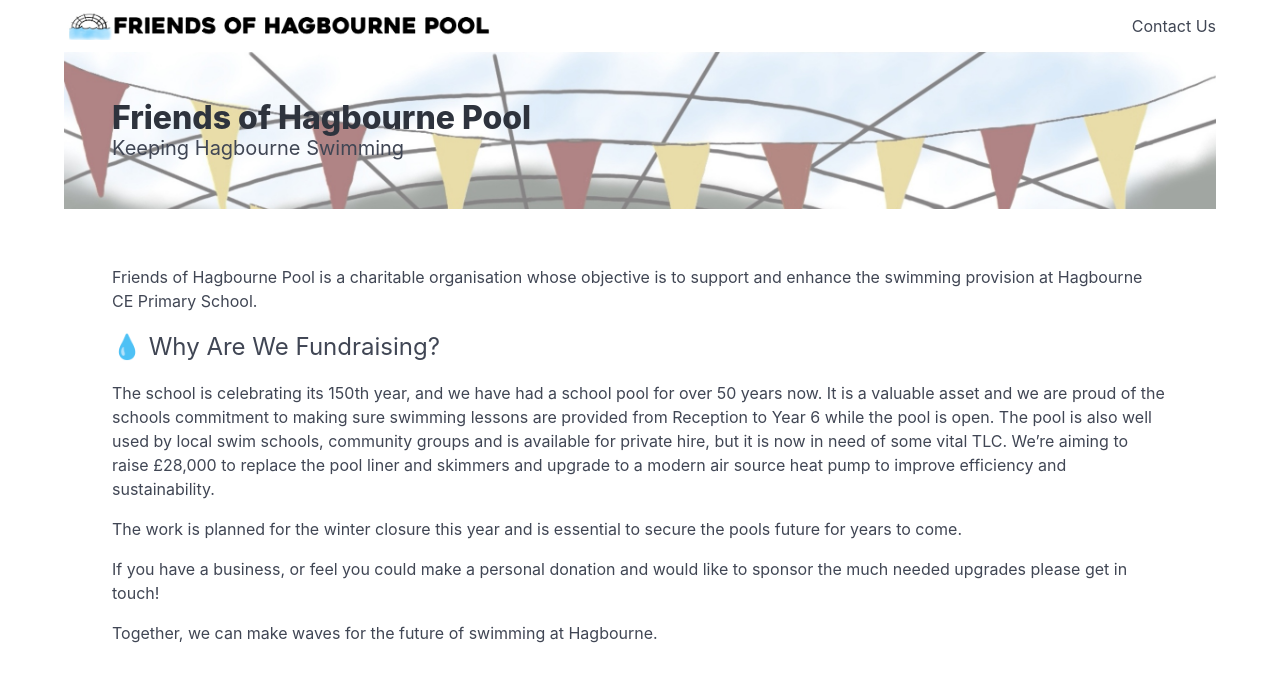
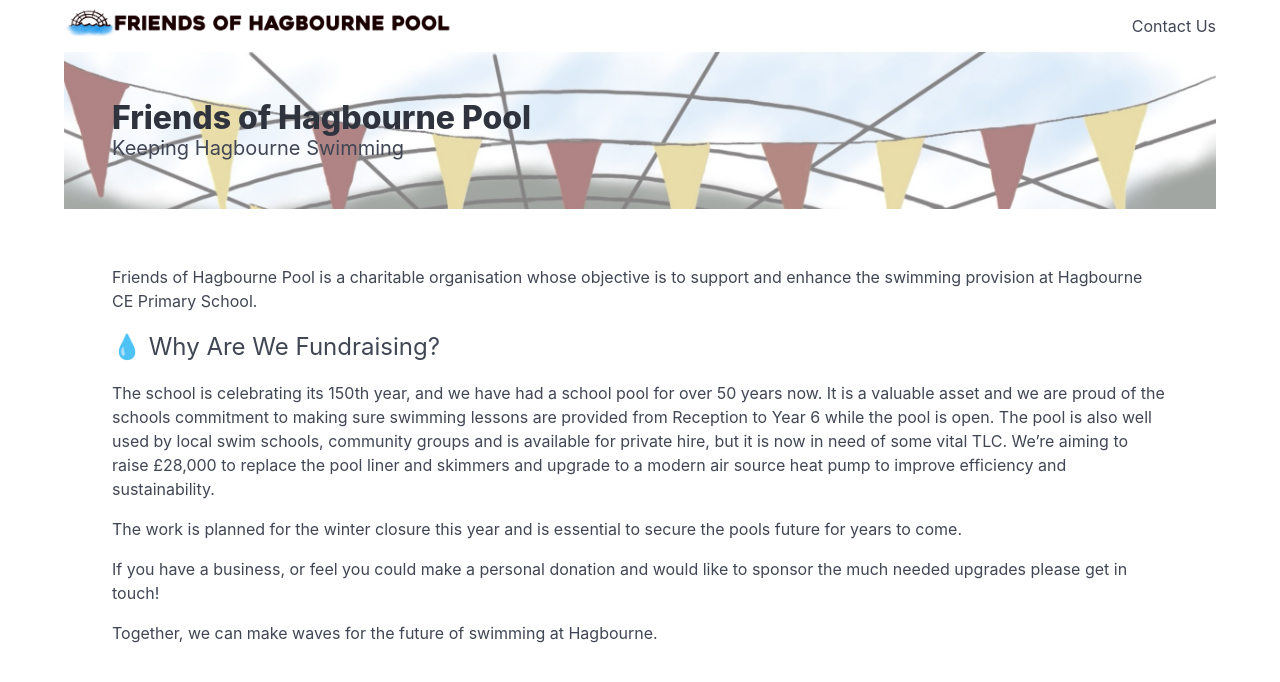
Before and after one commit to fhp-web/fhp-web.github.io, a Jekyll site: the page built from index.html, in a window 1280 px wide. Shown: the top 682 px of the page. Built offline with Jekyll 4.4.1, drawn with Linux system fonts in a browser that asks for light colours.

Commit message:
Responsive logo

```diff
--- a/_layouts/default.html
+++ b/_layouts/default.html
@@ -14,7 +14,14 @@
     <div class="container">
       <nav class="navbar" role="navigation" aria-label="main navigation">
         <div class="navbar-brand">
-          <a class="navbar-item" href="/"><img src="{{ 'assets/img/fhp-logo.jpg' | relative_url }}"/></a>
+          <a class="navbar-item" href="/">
+            <picture>
+              <source media="(prefers-color-scheme: dark) and (min-width: 650px)" srcset="{{ 'assets/img/fhp-logo-dark.png' | relative_url }}">
+              <source media="(prefers-color-scheme: dark)" srcset="{{ 'assets/img/fhp-logo-dark-small.png' | relative_url }}">
+              <source media="(min-width: 650px)" srcset="{{ 'assets/img/fhp-logo.png' | relative_url }}">
+              <img src="{{ 'assets/img/fhp-logo-small.png' | relative_url }}" alt="FHP logo">
+            </picture>
+          </a>
           <a role="button" class="navbar-burger" aria-label="menu" aria-expanded="false" data-target="mainNavBar">
             <span aria-hidden="true"></span>
             <span aria-hidden="true"></span>
```
Also changed, not shown: assets/img/fhp-logo-dark-small.png (added), assets/img/fhp-logo-dark.png (added), assets/img/fhp-logo-small.png (added), assets/img/fhp-logo.jpg (deleted), assets/img/fhp-logo.png (added).
